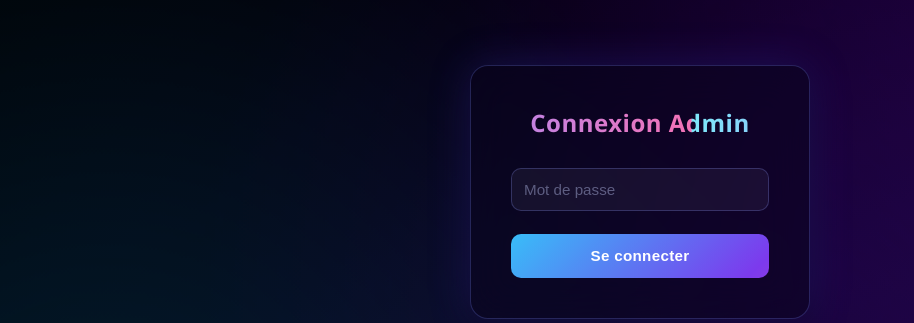
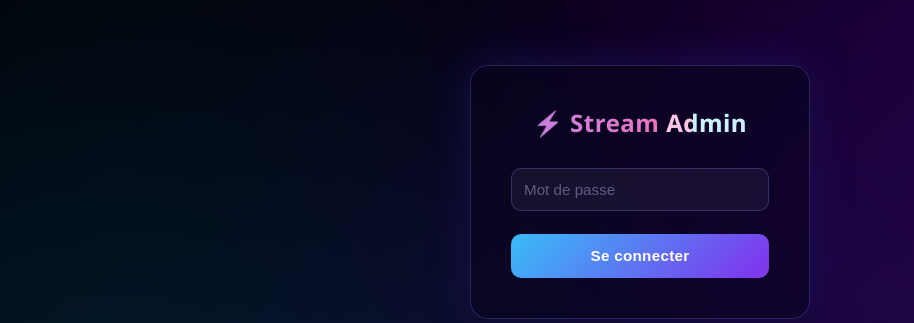
Before and after one commit to maximefontaine01-bit/jellyfin-invite-tool, a Flask app: page /admin/login in a window 1280 px wide. Shown: the part 208-531 px from the top of the page, without its empty margins (0-914 px from the left). Run offline with Flask 3, Linux system fonts and the light colour scheme.

Commit message:
Update admin_login.html

```diff
--- a/templates/admin_login.html
+++ b/templates/admin_login.html
@@ -3,7 +3,7 @@
 <head><title>Connexion Admin</title><link rel="stylesheet" href="/static/style.css"></head>
 <body>
 <div class="card">
-<h2>Connexion Admin</h2>
+<h2>⚡ Stream <span style="-webkit-text-fill-color:rgba(255,255,255,0.6);">Admin</span></h2>
 {% if error %}<p class="error">{{ error }}</p>{% endif %}
 <form method="POST">
 <input type="password" name="password" placeholder="Mot de passe" required>
```
